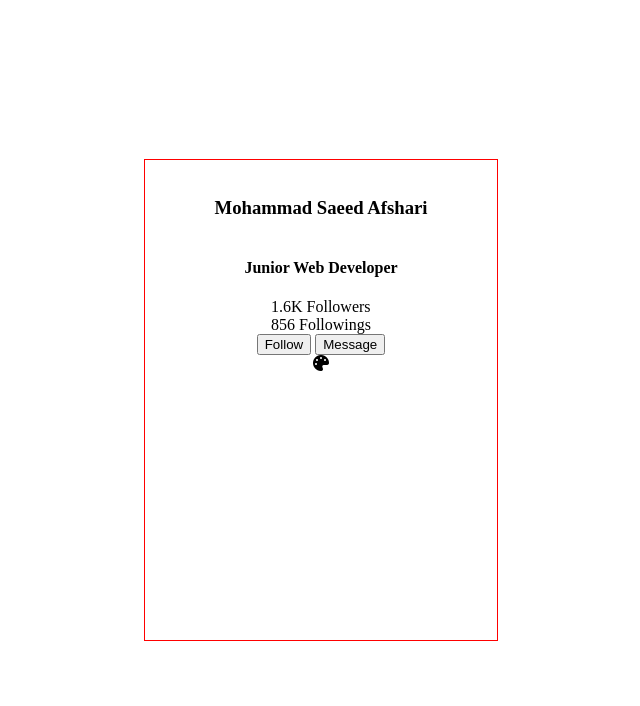
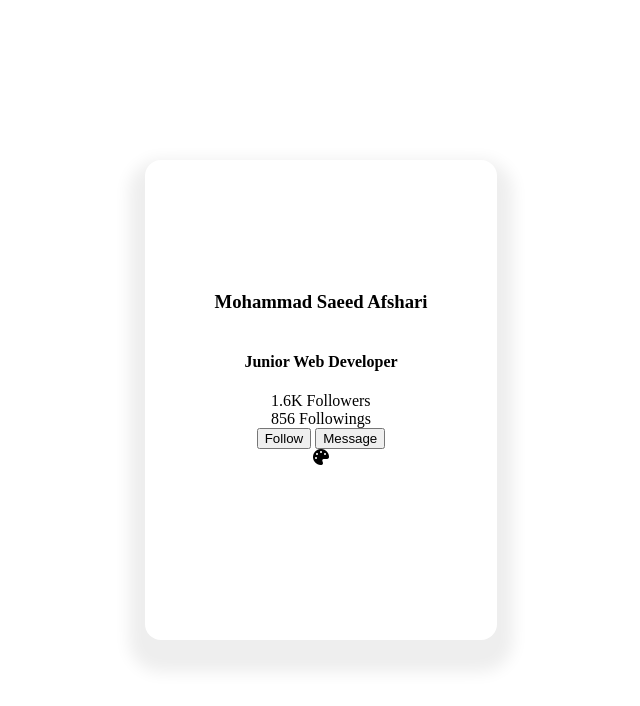
Before and after one commit to Saeedafshari11235/multiTheme-profile, a plain HTML site: page index.html in a window 1280 px wide. Shown: the whole page, without its empty margins (319-959 px from the left). Drawn offline with Linux system fonts and the light colour scheme.

Commit message:
adding style for header

```diff
--- a/index.html
+++ b/index.html
@@ -8,7 +8,7 @@
 </head>
 <body>
     <main>
-        <div><img src="" alt=""></div>
+        <div class="header"><img src="" alt=""></div>
         <h3>Mohammad Saeed Afshari</h2>
         <h4>Junior Web Developer</h3>
         <div class="info">
--- a/styles/style.css
+++ b/styles/style.css
@@ -14,6 +14,12 @@ main{
     flex-direction: column;
     height: 30rem;
     width: 22rem;
-    border: solid 1px red;
+    border-radius: 1rem;
     align-items: center;
+    box-shadow: 0rem 1rem 1rem 1rem #eee;
 }
+div.header{
+    border-radius: 1rem 1rem 0 0;
+    width: 100%;
+    height: 7rem;
+}
```
